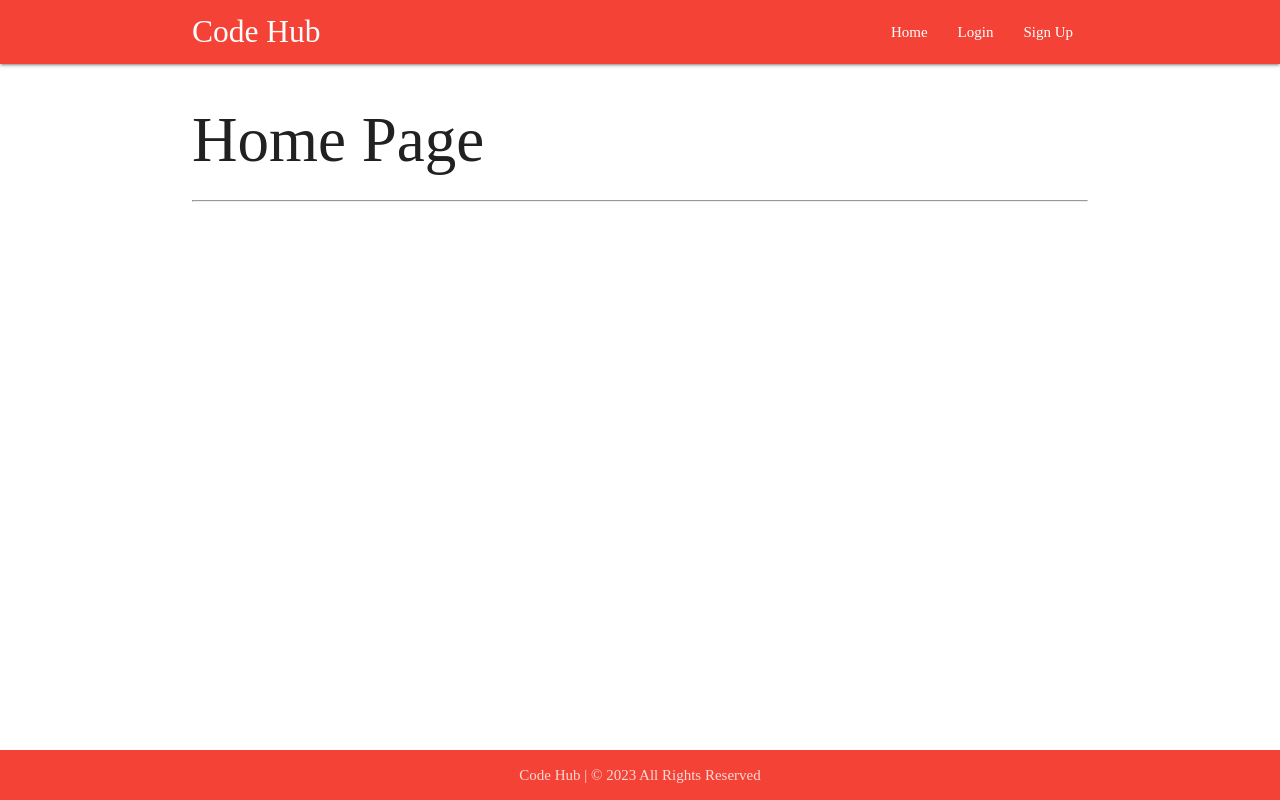
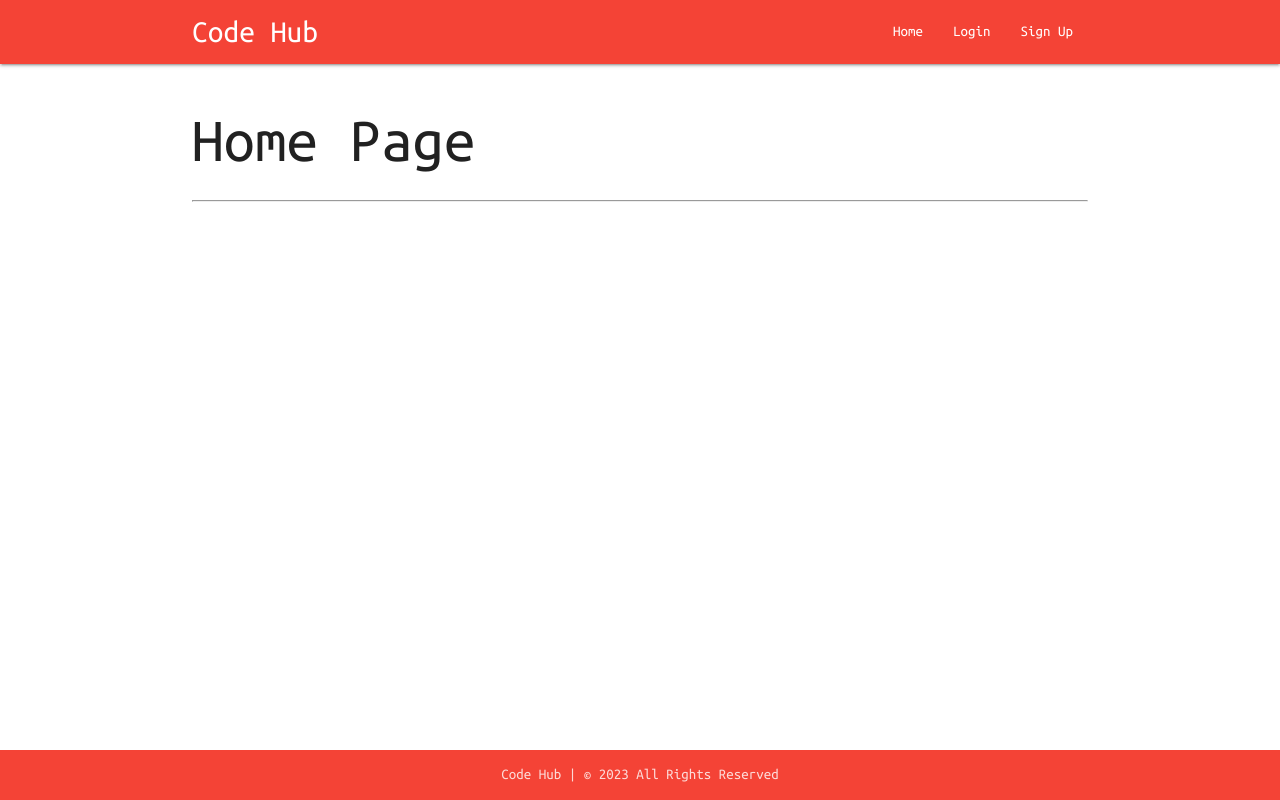
Before and after one commit to mohamed-alalwan/codehub, a Django app: page / in a window 1280 px wide. Run offline with Django 4.2, Linux system fonts and the light colour scheme.

Commit message:
style font

```diff
--- a/main_app/static/css/style.css
+++ b/main_app/static/css/style.css
@@ -1,6 +1,9 @@
+@import url('https://fonts.googleapis.com/css2?family=Ubuntu+Mono:ital,wght@0,400;0,700;1,400;1,700&display=swap');
+
 body{
     min-height: 100vh !important;
-    font-family: 'Cinzel', serif;
+    font-family: 'Ubuntu Mono', monospace;
+
 }
 
 footer{
```
